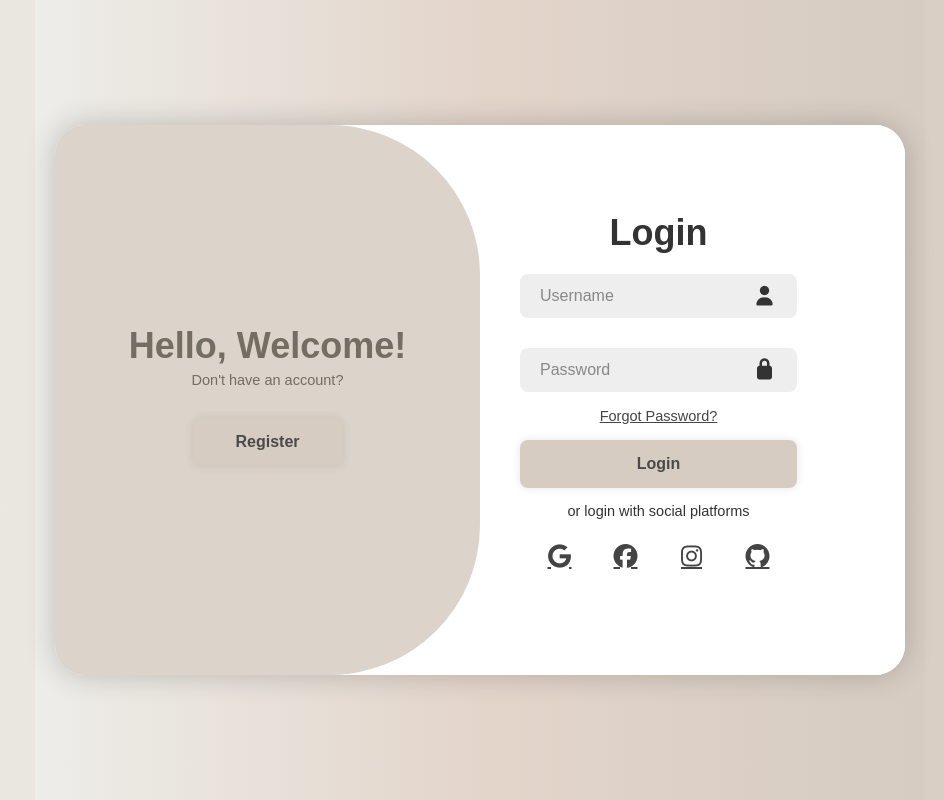
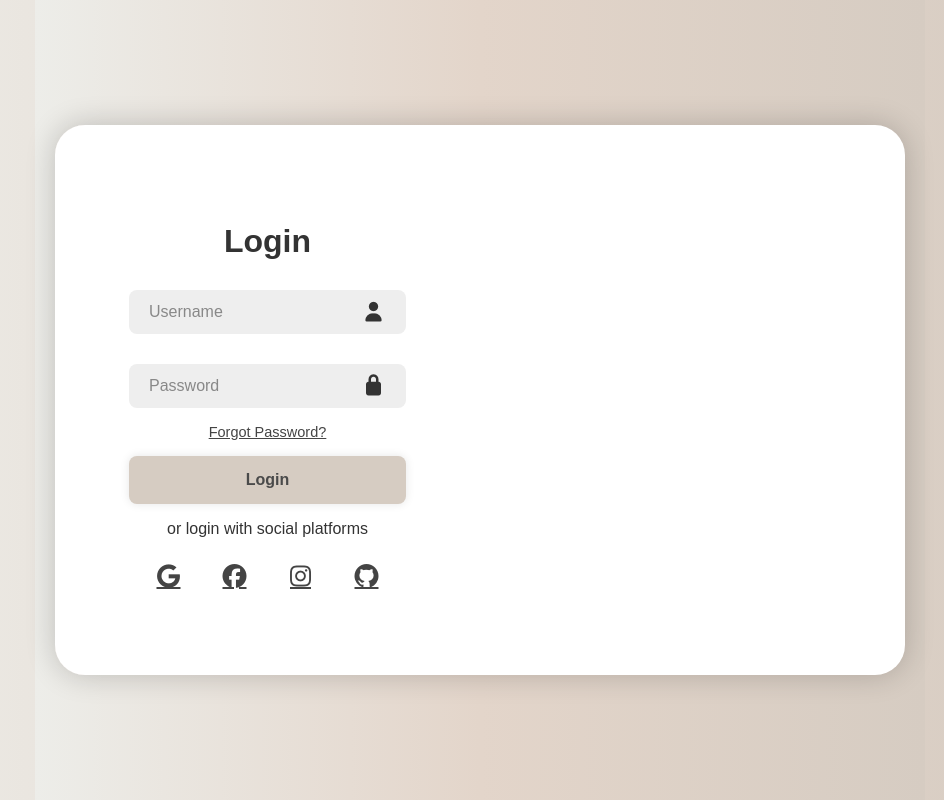
Before and after one commit to Alelover01/personalHub, a React (Create React App) app in the folder frontend/: page / in a window 1280 px wide. Shown: the whole page, without its empty margins (160-1104 px from the left). Built offline with nearby package versions, Linux system fonts and the light colour scheme.

Commit message:
Changed style

```diff
--- a/frontend/src/pages/Auth/Auth.css
+++ b/frontend/src/pages/Auth/Auth.css
@@ -1,5 +1,5 @@
 /* =======================
-   AUTH PAGE - STYLES
+   AUTH PAGE - STYLES FIXED
    ======================= */
 
 .auth-layout * {
@@ -28,57 +28,44 @@
   transition: all 0.6s ease-in-out;
 }
 
-.auth-layout .container h1 {
-  font-size: 36px;
-  margin: -10px 0;
-}
-
-.auth-layout .container p {
-  font-size: 14.5px;
-  margin: 15px 0;
-}
-
 /* ========== Form Box (Login/Register) ========== */
 .auth-layout .form-box {
   position: absolute;
-  right: 0;
   width: 50%;
   height: 100%;
   background: #fff;
   display: flex;
   align-items: center;
+  justify-content: center;
   color: #333;
   text-align: center;
   padding: 40px;
   transition: all 0.8s ease;
-  opacity: 1;
-  transform: translateX(0);
-  z-index: 5; /* sotto i pannelli */
 }
 
 .auth-layout .form-box.login {
-  transform: translateX(0);
+  left: 0;
   opacity: 1;
-  z-index: 6;
+  z-index: 5;
 }
 
 .auth-layout .form-box.register {
-  transform: translateX(100%);
+  left: 50%;
   opacity: 0;
-  z-index: 5;
+  z-index: 4;
 }
 
 /* Stato attivo (Register visibile) */
 .auth-layout .container.active .form-box.login {
-  transform: translateX(-100%);
+  left: -50%;
   opacity: 0;
-  z-index: 5;
+  z-index: 4;
 }
 
 .auth-layout .container.active .form-box.register {
-  transform: translateX(0);
+  left: 0;
   opacity: 1;
-  z-index: 6;
+  z-index: 5;
 }
 
 /* ========== Input ========== */
@@ -159,9 +146,8 @@
   position: absolute;
   width: 100%;
   height: 100%;
-  overflow: visible;
-  z-index: 10;
-  pointer-events: none;
+  overflow: hidden;
+  z-index: 3;
 }
 
 .auth-layout .toggle-box::before {
@@ -172,7 +158,7 @@
   height: 100%;
   background-color: rgba(214,204,194,0.85);
   border-radius: 150px;
-  z-index: 1;
+  z-index: 2;
   mix-blend-mode: multiply;
   transition: left 1.8s ease-in-out;
 }
@@ -191,9 +177,8 @@
   flex-direction: column;
   justify-content: center;
   align-items: center;
-  z-index: 11;
+  z-index: 4;
   transition: all 0.6s ease-in-out;
-  pointer-events: auto;
   text-align: center;
   padding: 0 40px;
 }
@@ -228,8 +213,6 @@
   border-radius: 8px;
   box-shadow: 0 0 10px rgba(0,0,0,0.1);
   transition: background 0.3s ease;
-  position: relative;
-  z-index: 12;
 }
 
 .auth-layout .toggle-panel .btn:hover {
```
